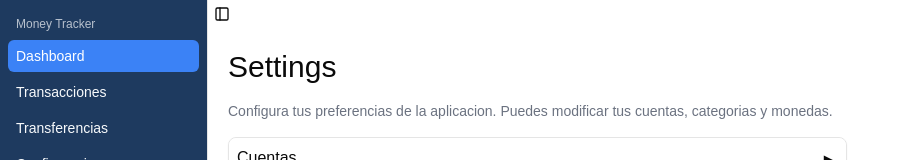
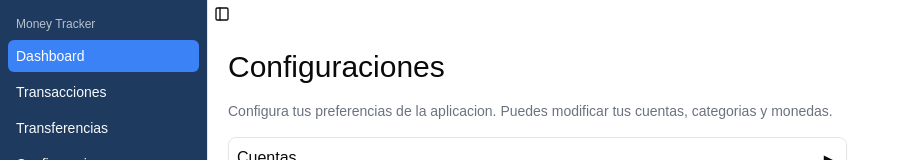
Before and after one commit to jonathanduran7/web-finance-front, a Next.js app: page /dashboard/settings in a window 1280 px wide. Shown: the top 160 px of the page, without its empty margins (0-910 px from the left). Built offline with nearby package versions, Linux system fonts and the light colour scheme; no server answers.

Commit message:
feat: update settings page title to Spanish

```diff
--- a/app/dashboard/settings/page.tsx
+++ b/app/dashboard/settings/page.tsx
@@ -7,7 +7,7 @@ import AccountAccordion from "./account-accordion";
 export default function Page() {
   return (
     <div className="h-full">
-      <h1 className="mb-4 text-3xl">Settings</h1>
+      <h1 className="mb-4 text-3xl">Configuraciones</h1>
       <div className="mb-4 text-gray-500 text-sm w-[60%]">
         <p>
           Configura tus preferencias de la aplicacion. Puedes modificar tus
```
